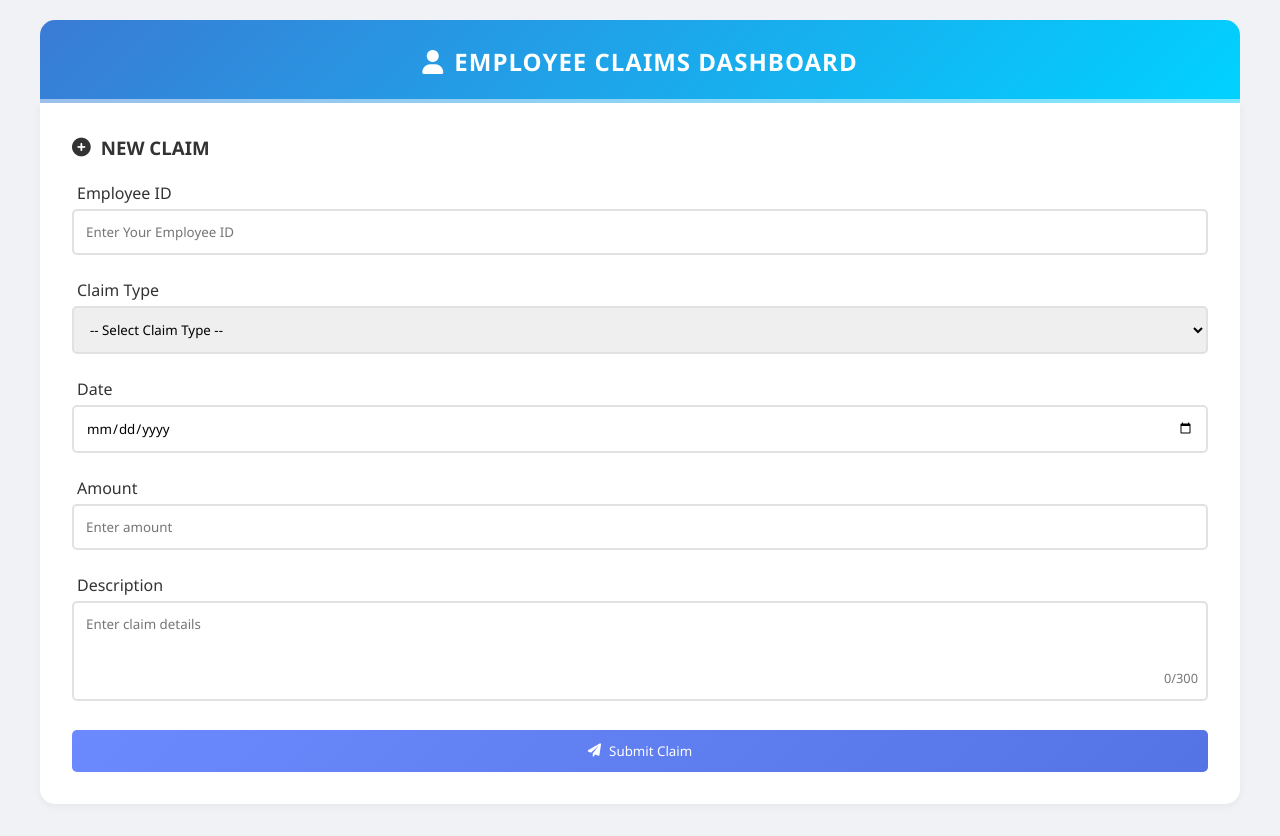
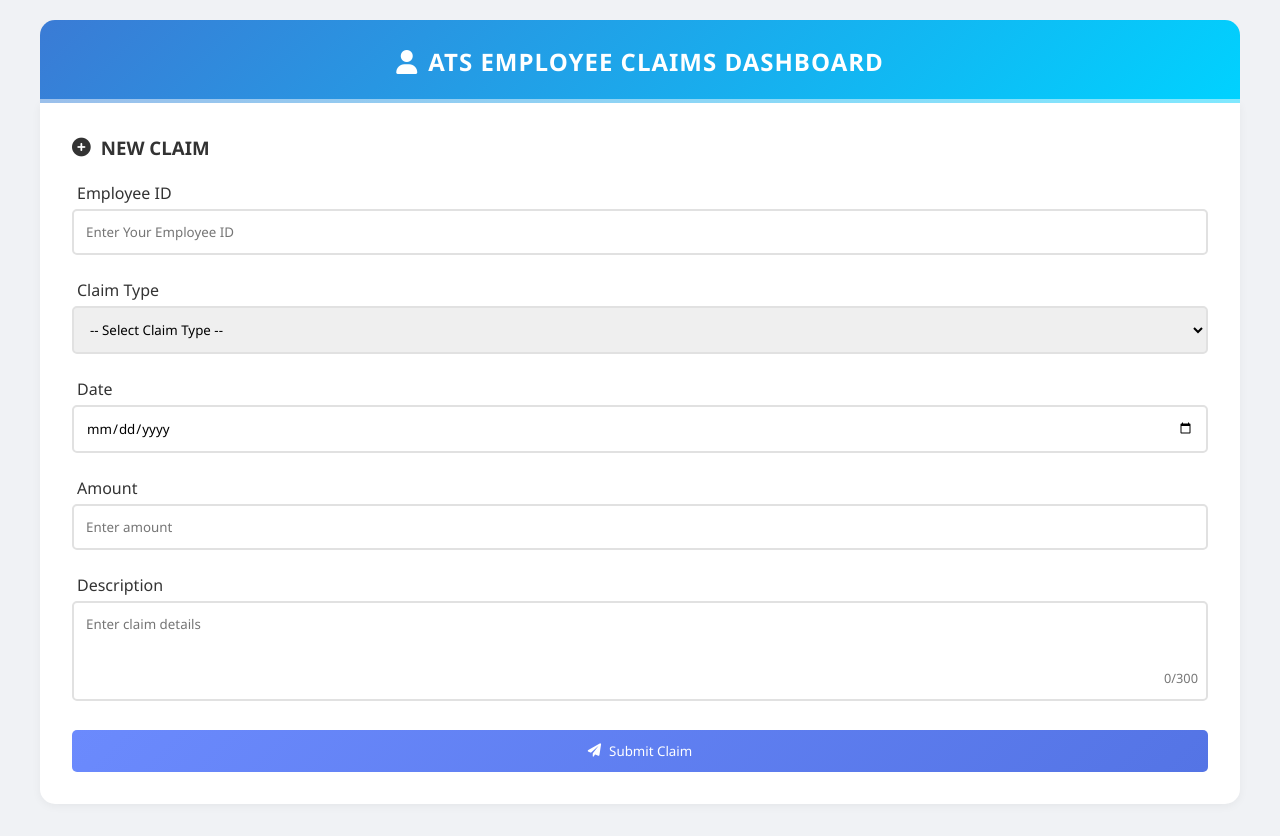
Before and after one commit to sahithdaddla/Employee-claim, a plain HTML site: page index.html in a window 1280 px wide. Drawn offline with Linux system fonts and the light colour scheme.

Commit message:
Update index.html

```diff
--- a/index.html
+++ b/index.html
@@ -350,7 +350,7 @@ input:focus, select:focus, textarea:focus {
 <body>
     <div id="employeeModule" class="dashboard">
         <div class="header">
-            <h2><i class="fas fa-user"></i> EMPLOYEE CLAIMS DASHBOARD</h2>
+            <h2><i class="fas fa-user"></i>ATS EMPLOYEE CLAIMS DASHBOARD</h2>
         </div>
         <div class="claim-form">
             <h3><i class="fas fa-plus-circle"></i> NEW CLAIM</h3><br>
```
